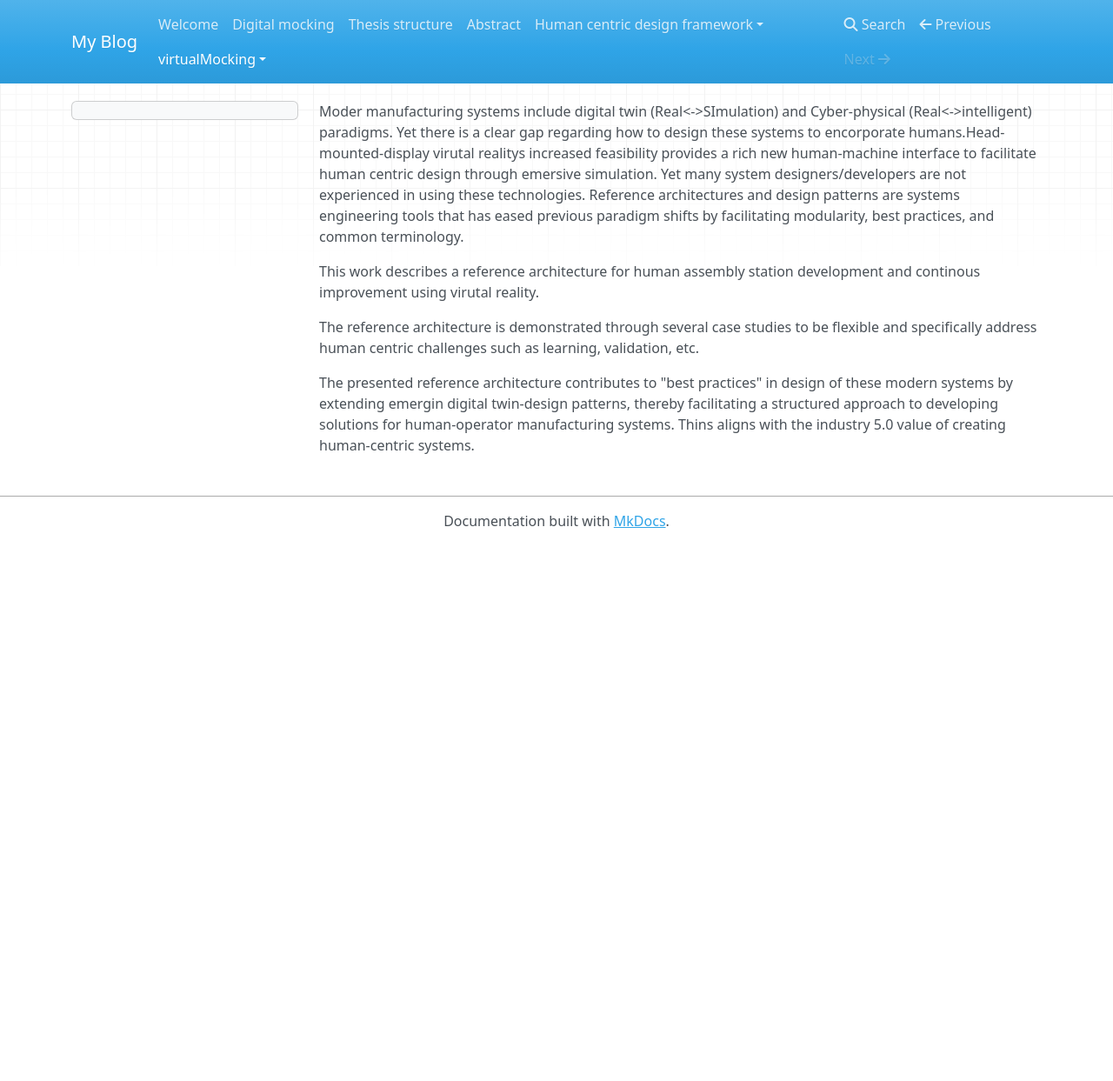
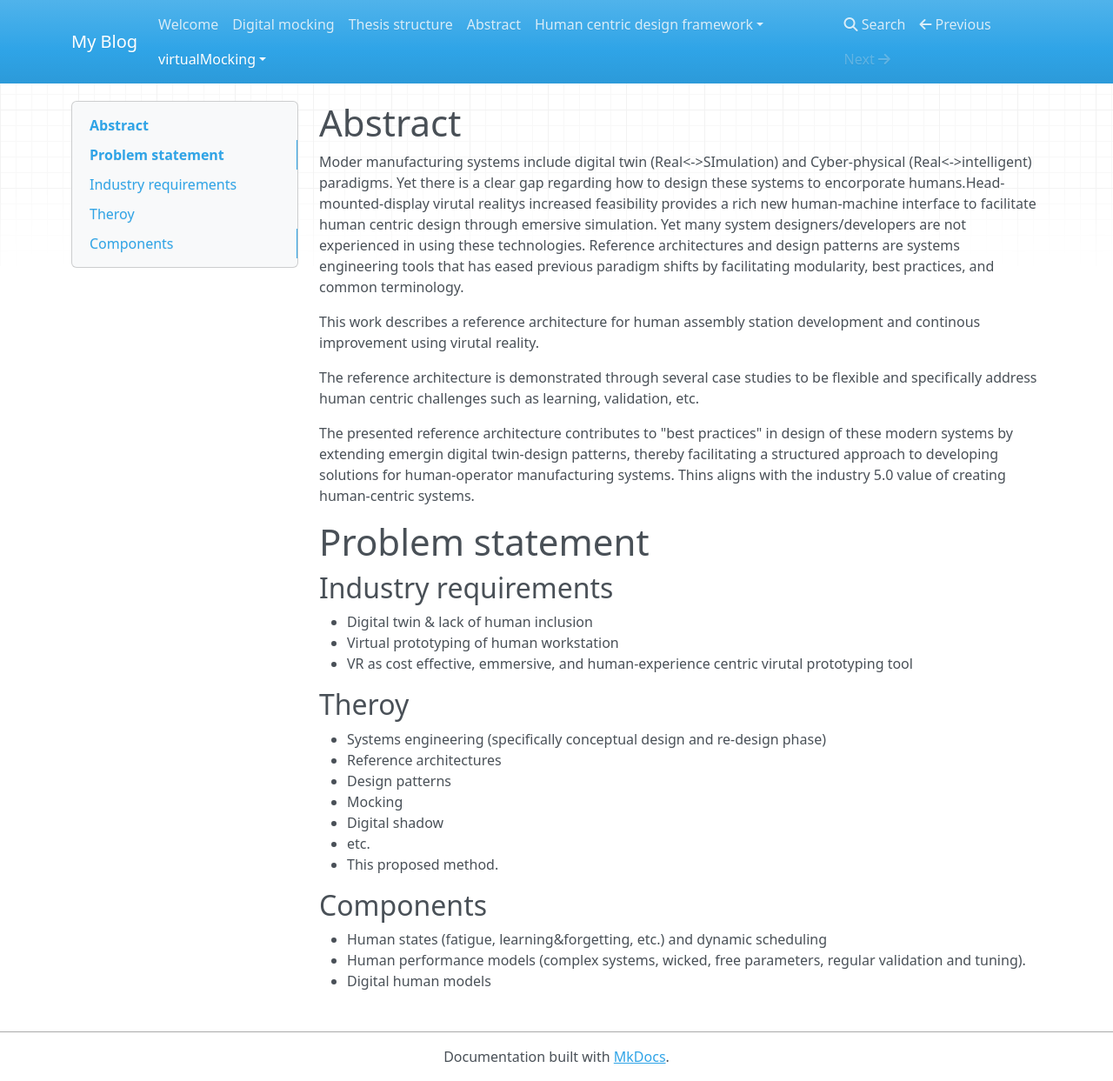
Before and after one commit to Steedalion/Blog, an MkDocs documentation site: the page built from docs/virtualMocking/abstract.md, in a window 1280 px wide and 1243 px high. Shown: the whole window at 87% size. Built offline with MkDocs 1.6.1, drawn with Linux system fonts in a browser that asks for light colours; nearby versions of some CDN libraries.

Commit message:
Update abstract.md

```diff
--- a/docs/virtualMocking/abstract.md
+++ b/docs/virtualMocking/abstract.md
@@ -1,3 +1,4 @@
+# Abstract
 Moder manufacturing systems include digital twin (Real<->SImulation) and Cyber-physical (Real<->intelligent) paradigms. Yet there is a clear gap regarding how to design these systems to encorporate humans.Head-mounted-display virutal realitys increased feasibility provides a rich new human-machine interface to facilitate human centric design through emersive simulation. Yet many system designers/developers are not experienced in using these technologies. Reference architectures and design patterns are systems engineering tools that has eased previous paradigm shifts by facilitating modularity, best practices, and common terminology.
 
   This work describes a reference architecture for human assembly station development and continous improvement using virutal reality.
@@ -5,3 +6,22 @@
   The reference architecture is demonstrated through several case studies to be flexible and specifically address human centric challenges such as learning, validation, etc.
 
   The presented reference architecture contributes to "best practices" in design of these modern systems by extending emergin digital twin-design patterns, thereby facilitating a structured approach to developing solutions for human-operator manufacturing systems. Thins aligns with the industry 5.0 value of creating human-centric systems.
+
+# Problem statement
+## Industry requirements
+- Digital twin & lack of human inclusion
+- Virtual prototyping of human workstation
+- VR as cost effective, emmersive, and human-experience centric virutal prototyping tool
+## Theroy
+- Systems engineering (specifically conceptual design and re-design phase)
+- Reference architectures
+- Design patterns
+  - Mocking
+  - Digital shadow
+  - etc.
+- This proposed method.
+
+## Components
+- Human states (fatigue, learning&forgetting, etc.) and dynamic scheduling
+- Human performance models (complex systems, wicked, free parameters, regular validation and tuning).
+- Digital human models
```
